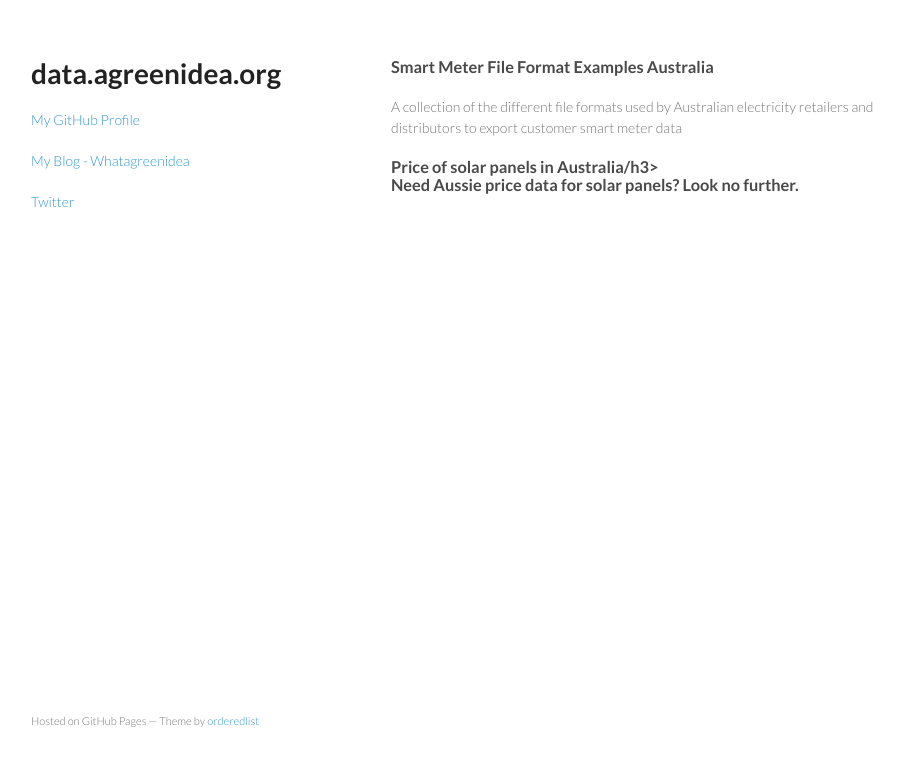
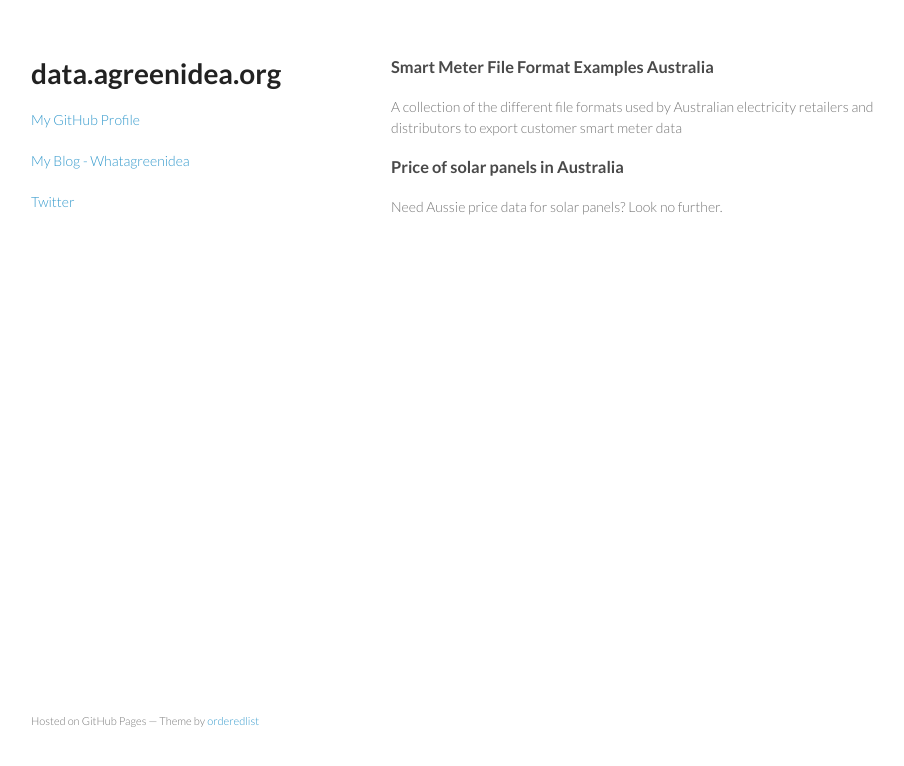
Before and after one commit to charliedotau/charliedotau.github.io, a plain HTML site: page index.html in a window 1280 px wide. Shown: the whole page, without its empty margins (179-1083 px from the left). Drawn offline with Linux system fonts and the light colour scheme.

Commit message:
- fix broken markup

```diff
--- a/index.html
+++ b/index.html
@@ -31,7 +31,7 @@
 <p>A collection of the different file formats used by Australian electricity retailers and distributors to export customer smart meter data</p>
 
 <h3>
-<a id="designer-templates" class="anchor" href="https://github.com/charliedotau/price-of-solar-panels-australia" aria-hidden="true"><span class="octicon octicon-link"></span></a>Price of solar panels in Australia/h3>
+<a id="designer-templates" class="anchor" href="https://github.com/charliedotau/price-of-solar-panels-australia" aria-hidden="true"><span class="octicon octicon-link"></span></a>Price of solar panels in Australia</h3>
 
 <p>Need Aussie price data for solar panels? Look no further.</p>
 
```
